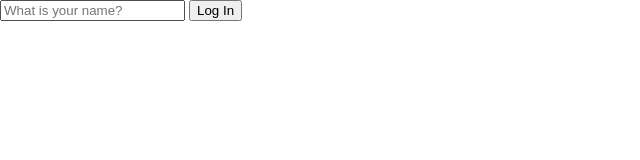
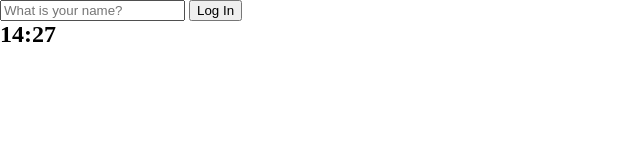
Before and after one commit to chicori3/JS-TODO, a plain HTML site: page index.html in a window 1280 px wide. Shown: the full height of the page, 0-640 px from the left. Drawn offline with Linux system fonts and the light colour scheme.

Commit message:
Add 시간 추가

```diff
--- /dev/null
+++ b/css/styles.css
@@ -0,0 +1,7 @@
+* {
+  margin: 0;
+}
+
+.hidden {
+  display: none;
+}
--- a/index.html
+++ b/index.html
@@ -5,10 +5,9 @@
     <meta http-equiv="X-UA-Compatible" content="IE=edge" />
     <meta name="viewport" content="width=device-width, initial-scale=1.0" />
     <title>JS TO-DO</title>
-    <link rel="stylesheet" href="styles.css" />
+    <link rel="stylesheet" href="./css/styles.css" />
   </head>
   <body>
-    <h1 id="greeting" class="hidden"></h1>
     <form id="login-form" class="hidden">
       <input
         required
@@ -18,6 +17,9 @@
       />
       <button>Log In</button>
     </form>
+    <h1 id="greeting" class="hidden"></h1>
+    <h2 id="clock">00:00</h2>
+    <script src="./js/app.js"></script>
+    <script src="./js/clock.js"></script>
   </body>
-  <script src="app.js"></script>
 </html>
--- /dev/null
+++ b/js/clock.js
@@ -0,0 +1,16 @@
+const clock = document.querySelector("#clock");
+
+const getClock = () => {
+  // Date 객체에서 시간 가져오기
+  const date = new Date();
+  // padStart()는 String의 길이를 맞춰준다
+  const hour = String(date.getHours()).padStart(2, "0");
+  const min = String(date.getMinutes()).padStart(2, "0");
+
+  clock.innerText = `${hour}:${min}`;
+};
+
+getClock(); // 최초 실행
+setInterval(() => {
+  getClock(); // 1초마다 실행
+}, 1000);
--- a/styles.css
+++ /dev/null
@@ -1,37 +0,0 @@
-* {
-  margin: 0;
-}
-
-/* .circle {
-  position: absolute;
-  display: none;
-  top: 0;
-  left: 0;
-  width: 50px;
-  height: 50px;
-  border-radius: 50%;
-  transform: translate(-50%, -50%);
-  opacity: 0.6;
-  animation: change 1s ease-in-out infinite;
-}
-@keyframes change {
-  0% {
-    background-color: #845ec2;
-  }
-  25% {
-    background-color: #d65db1;
-  }
-  50% {
-    background-color: #ff6f91;
-  }
-  75% {
-    background-color: #ff9671;
-  }
-  100% {
-    background-color: #ffc75f;
-  }
-} */
-
-.hidden {
-  display: none;
-}
```
Also changed, not shown: js/app.js (renamed from app.js, +1 -11 lines).
